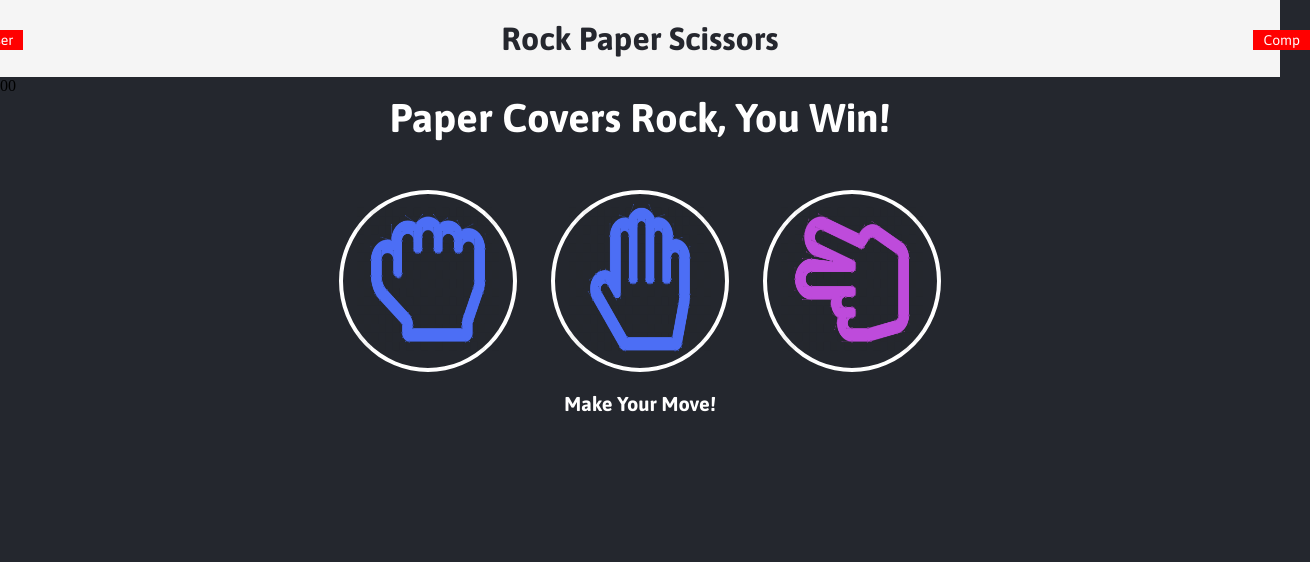
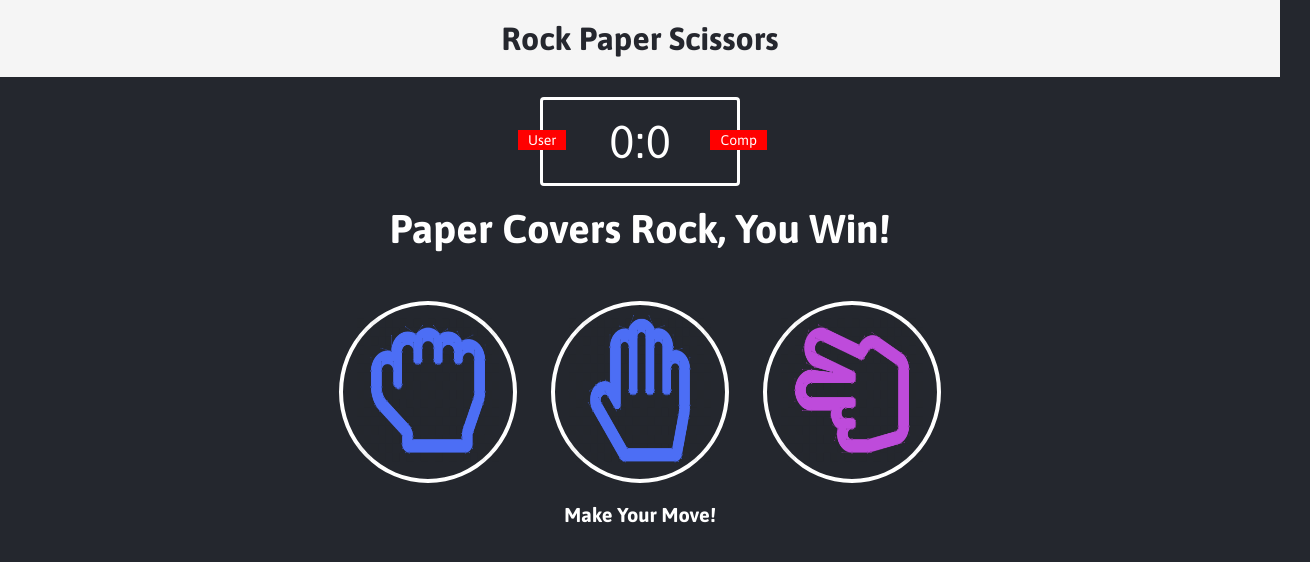
Before and after one commit to DefinitelyNotMLG/rock-paper-scissors, a plain HTML site: page index.html in a window 1280 px wide. Shown: the whole page, 1310 px wide, since content can reach past the window. Drawn offline with Linux system fonts and the light colour scheme.

Commit message:
fix html/css bugs

```diff
--- a/index.html
+++ b/index.html
@@ -16,7 +16,7 @@
     <div class="score-board">
         <div id="userLabel" class="badge">User</div>
         <div id="compLabel" class="badge">Comp</div>
-        <span id="user-score">0</span><span id="comp-score">0</span>
+        <span id="user-score">0</span>:<span id="comp-score">0</span>
     </div>
 
     <div class="result">
--- a/styles.css
+++ b/styles.css
@@ -26,7 +26,7 @@ header > h1 {
     font-family: Asap, sans-serif;
 }
 
-.scoreBoard {
+.score-board {
     margin: 20px auto;
     border: 3px solid white;
     border-radius: 4px;
```
